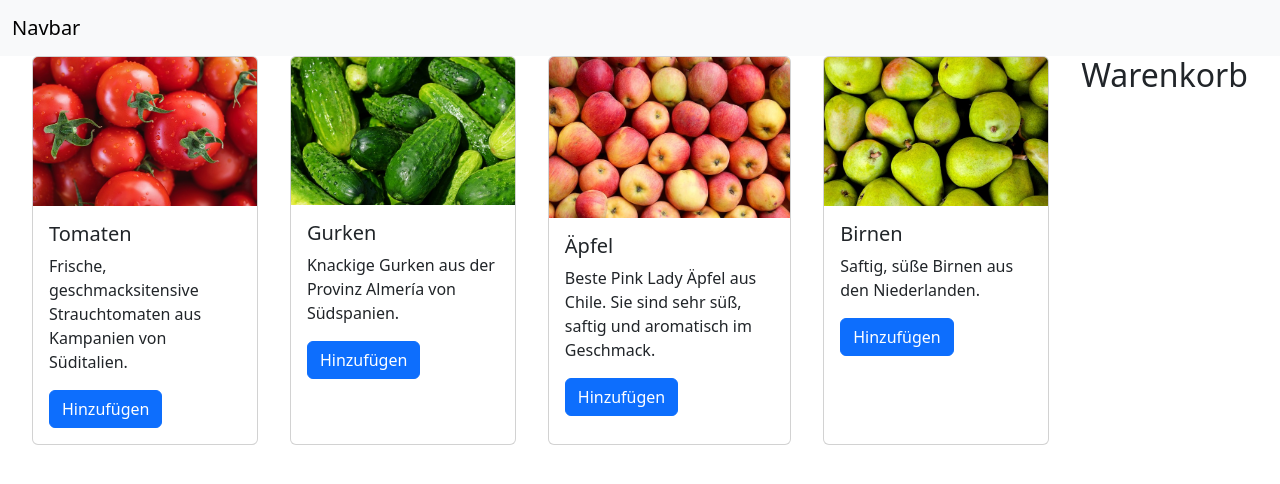
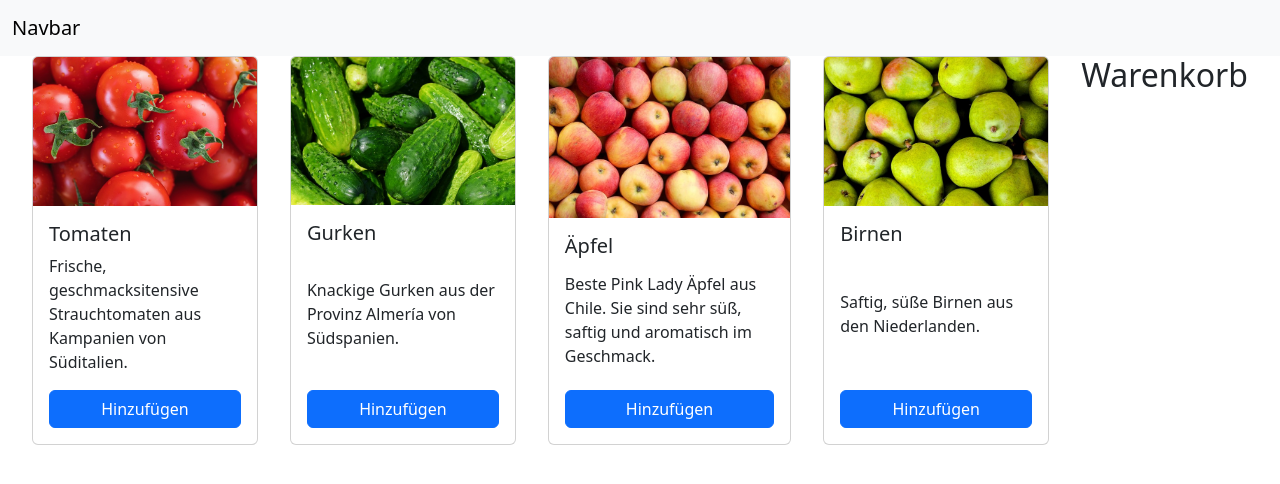
Before and after one commit to jasmin-raith/mein-online-shop, a React (Create React App) app: page / in a window 1280 px wide. Shown: the top 484 px of the page. Built offline with nearby package versions, Linux system fonts and the light colour scheme.

Commit message:
customized card style

```diff
--- a/src/components/index.css
+++ b/src/components/index.css
@@ -3,6 +3,12 @@
     gap: 32px;
     padding-left: 32px;
     padding-right: 32px;
+}
+
+.card-body {
+    display: flex;
+    flex-direction: column;
+    justify-content: space-between;
 }
 
 .shopping-cart {
```
